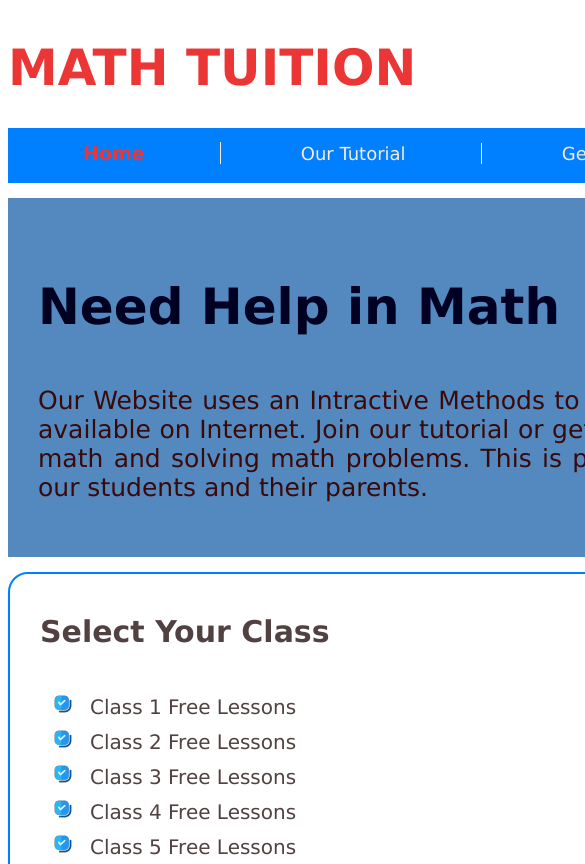
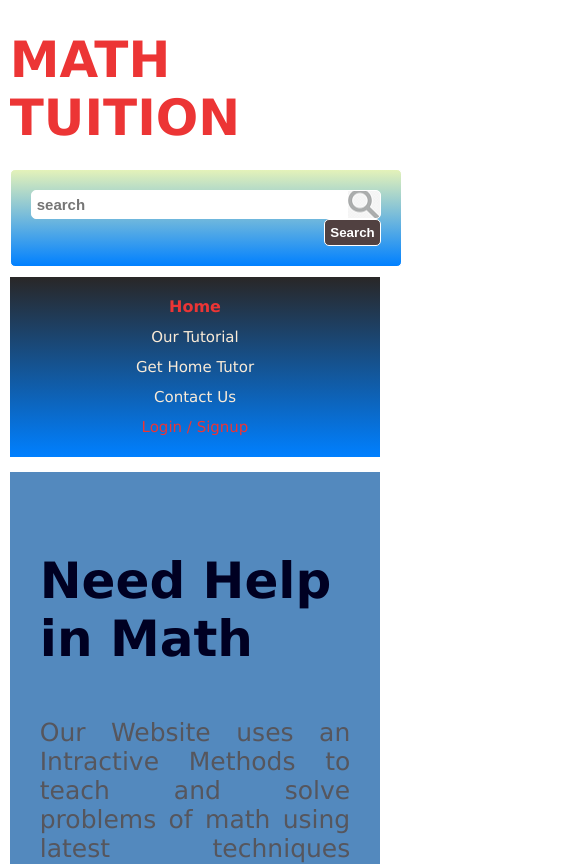
Before and after one commit to HritikMinmuley/Math-Tuition-Website, a plain HTML site: page index.html in a window 390 px wide. Shown: the top 864 px of the page, 585 px wide, since content can reach past the window. Drawn offline with Linux system fonts and the light colour scheme.

Commit message:
Update style.css
used flexbox features to make website more responsive.

```diff
--- a/css/style.css
+++ b/css/style.css
@@ -1,17 +1,29 @@
+*{
+    box-sizing: border-box;
+}
 body{
     font-family: Verdana, Geneva, Tahoma, sans-serif;
+    margin: 0;
+    padding: 0;
 }
 #container{
-    width: 1350px;
+    /* width: 1350px; */
+    width: 95%;
     /* border: 2px red solid; */
     margin: 0px auto;
+    display: flex;
+    flex-direction: column;
+    height: 100vh;
 }
 #header{
-    height: 100px;
+    /* height: 100px; */
     padding: 10px 0px;
+    display: flex;
+    flex-wrap: wrap;
 }
 #logo{
-    float: left;
+    /* float: left; */
+    flex: 50%;
 }
 #logo h1 a{
     text-decoration: none;
@@ -20,13 +32,18 @@ body{
     color: #ec3535;
 }
 #searchbox{
-    float: right;
-    background-color: #0080ff;
-    width: 500px;
-    height: 50px;
-    padding: 20px 20px 0px 20px;
+    /* float: right; */
+    flex: 50%;
+    /* background-color: #0080ff; */
+    background: linear-gradient(#e4f2b9,#0080ff);
+    /* width: 500px;
+    height: 50px; */
+    padding: 20px;
     border: 1px white solid;
     border-radius: 5px;
+    display: flex;
+    justify-content: center;
+    align-items: center;
 }
 .text{
     float: left;
@@ -40,6 +57,7 @@ body{
     background: #fff url(../images/search.png) no-repeat right center;
 }
 .submit{
+    margin-left: 10px;
     float: right;
     padding: 5px;
     font-weight: bold;
@@ -49,19 +67,21 @@ body{
     border-radius: 5px;
 }
 #menu{
-    height: 35px;
-    background-color: #0080ff;
-    padding: 10px 0px;
+    /* height: 35px; */
+    background: linear-gradient(#292727,#0080ff);
+    padding: 15px 0px;
+    display: flex;
+    flex-wrap: wrap;
 }
 #menu a{
-    padding: 0px 75px;
-    height: 3%;
+    padding: 0px 90px;
+    height: 30px;
     text-decoration: none;
     color: antiquewhite;
     line-height: 30px;
     text-transform: capitalize;
     border-right: 1px solid antiquewhite;
-    font-size: 18px;
+    font-size: 15px;
 }
 #menu a:last-child{
     border-right: none;
@@ -70,9 +90,19 @@ body{
     color: #ec3535;
 }
 #menu a:hover,#menu a.active{
-    font-size: 19px;
+    font-size: 16px;
     color: #ec3535;
     font-weight: bold;
+}
+/* Small screen menu setting */
+@media screen and (max-width:700px) {
+    #menu{
+        flex-direction: column;
+        align-items: center;
+    }
+    #menu a{
+        border-right: none;
+    }
 }
 #intro{
     background-color: #5389be;
@@ -86,15 +116,22 @@ body{
 #intro p{
     font-size: 25px;
     text-align: justify;
-    color: rgb(58, 9, 9);
+    color: #56565d;
+}
+.sidebar{
+    display: flex;
+    flex-wrap: wrap;
 }
 .sidebars
 {
-    height: 500px;
-    width: 600px;
+    /* height: 500px;
+    width: 600px; */
+    height: 100%;
+    width: 100%;
     border: 2px solid #0080ff;
     border-radius: 20px;
     padding: 10px 30px;
+    /* flex: 50%; */
 }
 
 .sidebars h3
@@ -110,7 +147,7 @@ body{
 .sidebars ul li a{
     text-decoration: none;
     font-size: 20px;
-    color: #514141;
+    color: #57565d;
 }
 #leftsb ul li
 {
@@ -122,23 +159,42 @@ body{
     padding: 20px 0px 20px 30px;
     list-style-image: url(../images/background.png)
 }
-#leftsb
+/* #leftsb
 {
     float: left;
 }
 #rightsb
 {
     float: right;
-}
+} */
 .sidebars ul li a:hover
 {
     color: #0080ff;
     font-size: 22px;
     font-weight: bold;
 }
+.sidebarwrapper{
+    padding: 5px;
+    flex: 50%;
+}
+.card{
+    width: 100%;
+    border: 1px solid transparent;
+    border-radius: 20px;
+    box-shadow: 0 4px 8px 0 rgba(0,0,0,.2),0 6px 20px 0 rgba(0,0,0,.19);
+}
+.card .cardhead{
+    background-color: #0080ff;
+    padding: 10px;
+}
+.card .cardhead h3{
+    text-align: center;
+    color: white;
+}
 #footer{
-    height: 50px;
-    background-color: #0080ff;
+    /* height: 50px; */
+    /* background-color: #0080ff; */
+    background: linear-gradient(#292727,#0080ff);
     padding: 10px 30px;
     margin-top: 15px;
 }
```
